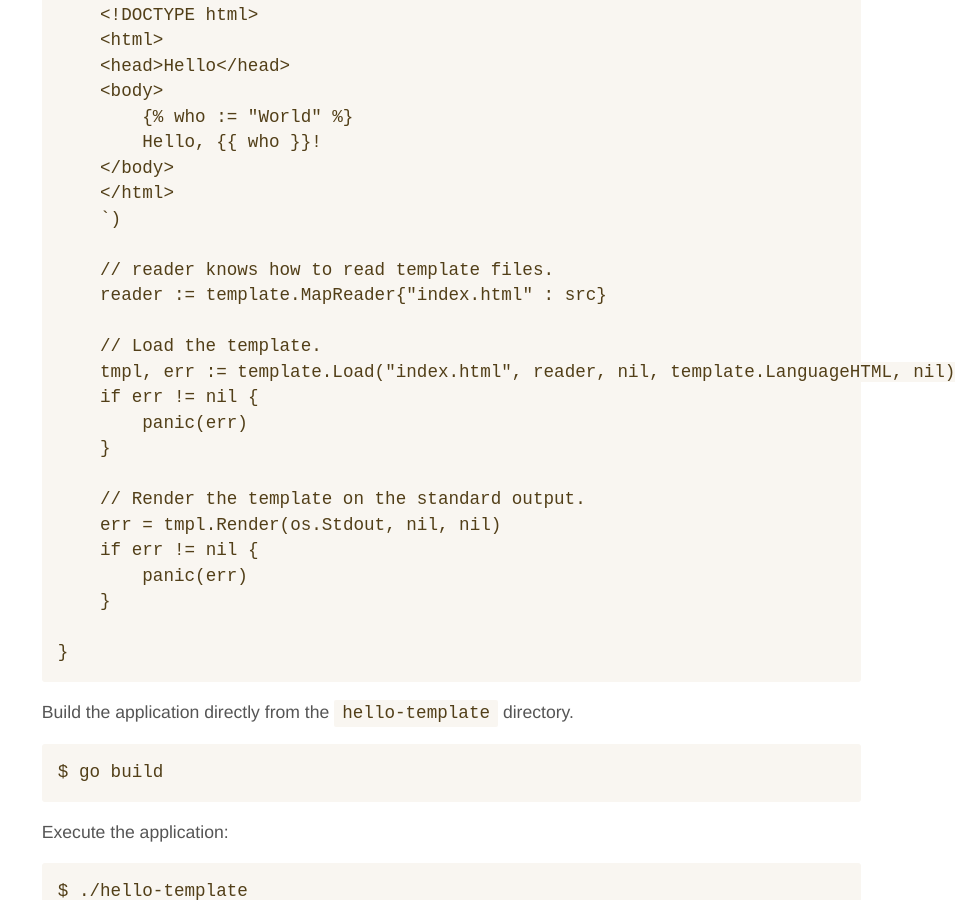
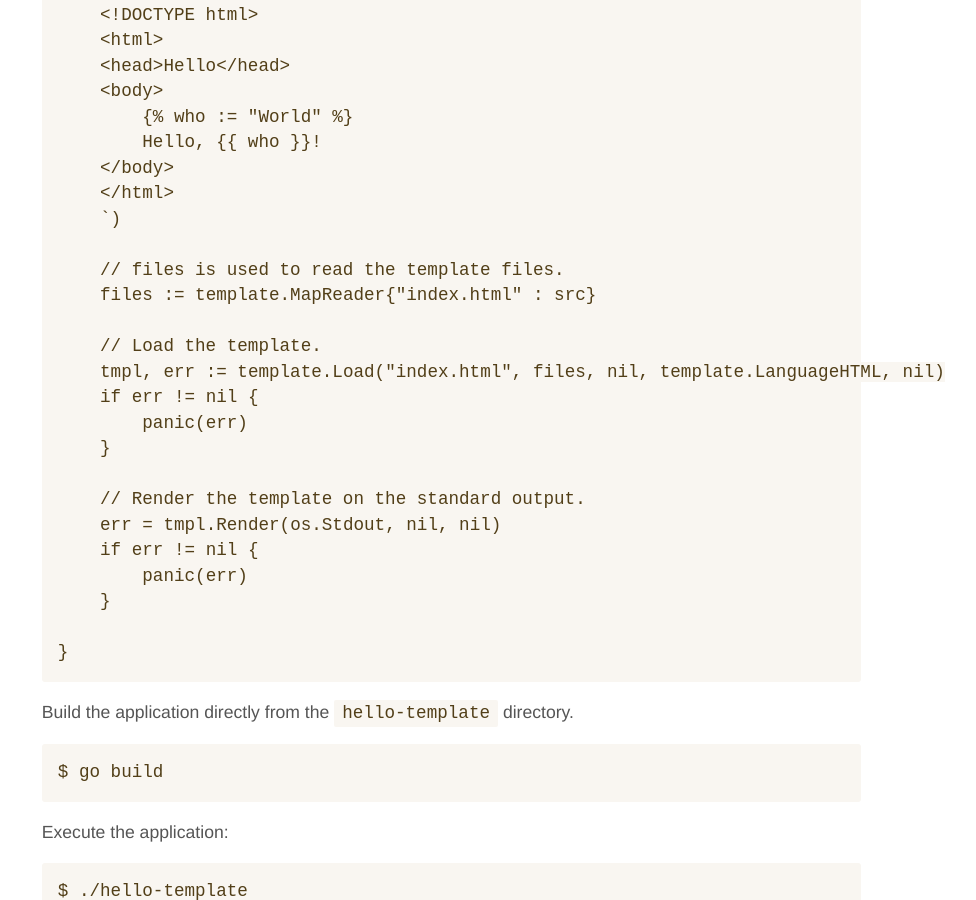
Before and after one commit to open2b/scriggo-site, a Jekyll site: the page built from doc/get-started.md, in a window 1280 px wide and 900 px high, scrolled down 4644 px. Shown: the whole window, without its empty margins (304-1280 px from the left). Built offline with Jekyll 4.4.1, drawn with Linux system fonts in a browser that asks for light colours; our own code applies the rules of GitHub Pages for plain Markdown files.

Commit message:
Rename variable "reader" to "files" in get started

```diff
--- a/doc/get-started.md
+++ b/doc/get-started.md
@@ -201,11 +201,11 @@ func main() {
     </html>
     `)
 
-    // reader knows how to read template files.
-    reader := template.MapReader{"index.html" : src}
+    // files is used to read the template files.
+    files := template.MapReader{"index.html" : src}
 
     // Load the template.
-    tmpl, err := template.Load("index.html", reader, nil, template.LanguageHTML, nil)
+    tmpl, err := template.Load("index.html", files, nil, template.LanguageHTML, nil)
     if err != nil {
         panic(err)
     }
```
